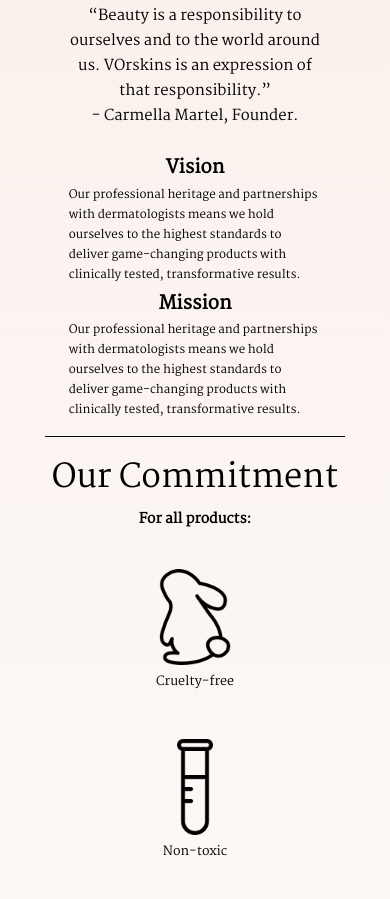
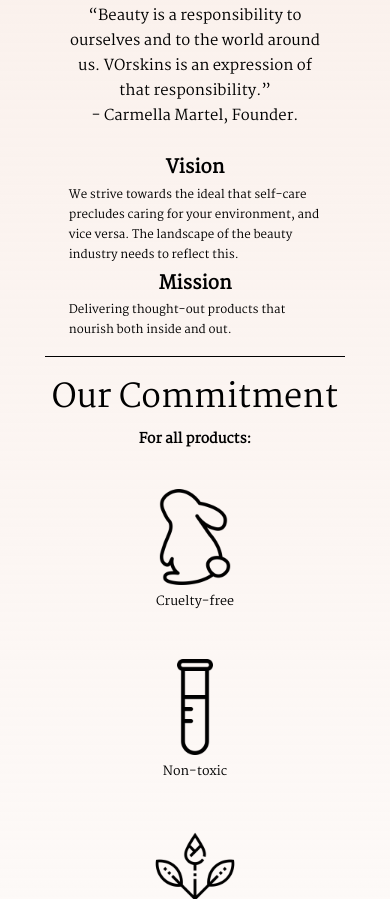
Before and after one commit to istamarahsan/VOrskins, a plain HTML site: page about.html in a window 390 px wide. Shown: the part 845-1744 px from the top of the page. Drawn offline with Linux system fonts and the light colour scheme.

Commit message:
Final submission -font redaction

```diff
--- a/about.html
+++ b/about.html
@@ -68,12 +68,12 @@
     <div class="VisionMission">
         <div class="TextContainer">
             <h2>Vision</h2>
-            <p>Our professional heritage and partnerships with dermatologists means we hold ourselves to the highest standards to deliver game-changing products with clinically tested, transformative results.</p>
+            <p>We strive towards the ideal that self-care precludes caring for your environment, and vice versa. The landscape of the beauty industry needs to reflect this.</p>
         </div>
 <!--        <div class="Separator"></div>-->
         <div class="TextContainer">
             <h2>Mission</h2>
-            <p>Our professional heritage and partnerships with dermatologists means we hold ourselves to the highest standards to deliver game-changing products with clinically tested, transformative results.</p>
+            <p>Delivering thought-out products that nourish both inside and out.</p>
         </div>
     </div>
 </div>
--- a/styles/about.css
+++ b/styles/about.css
@@ -41,15 +41,20 @@
     align-items: flex-start;
 }
 
+.VisionMission .TextContainer {
+    padding-left: 1rem;
+    padding-right: 1rem;
+	width: 50%;
+}
+
 @media screen and (max-width: 800px) {
     .VisionMission {
         flex-flow: row wrap;
     }
-}
 
-.VisionMission .TextContainer {
-    padding-left: 1rem;
-    padding-right: 1rem;
+	.VisionMission .TextContainer {
+		width: 100%;
+	}
 }
 
 .TextContainer h2 {
@@ -80,6 +85,7 @@
 
 .CommitmentsSection {
     text-align: center;
+	margin-bottom: 5rem;
 }
 
 .CommitmentsSection .Heading {
--- a/styles/style.css
+++ b/styles/style.css
@@ -32,6 +32,7 @@ body {
 
 * {
     font-family: "Martel", serif;
+    /*font-family: "Inter", sans-serif;*/
 }
 
 h1, h2, h3, h4, h5, h6, p, span, a {
```
Also changed, not shown: assets/mathilde-langevin-mv2Tr1U4ptQ-unsplash.jpg, 2 other files.
